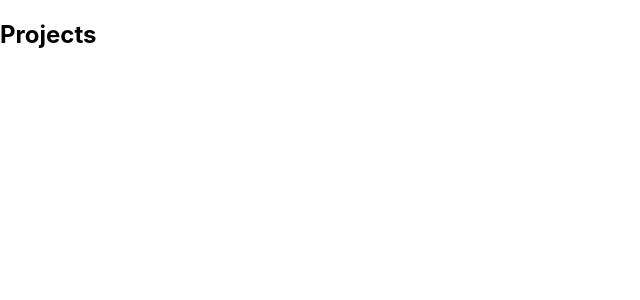
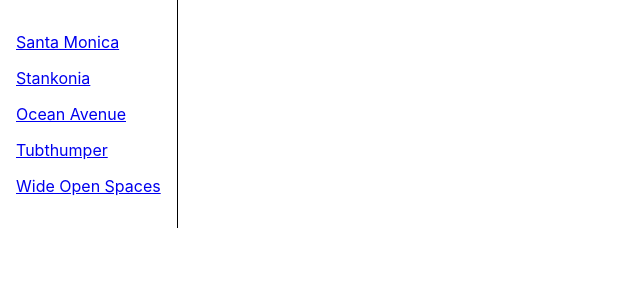
Before and after one commit to cml815/work-samples, a React (Create React App) app: page /projects in a window 1280 px wide. Shown: the top 300 px of the page, without its empty margins (0-640 px from the left). Built offline with nearby package versions, Linux system fonts and the light colour scheme.

Commit message:
start project data and route

```diff
--- /dev/null
+++ b/src/data.js
@@ -0,0 +1,36 @@
+let projects = [
+  {
+    name: "Santa Monica",
+    number: 1995,
+    amount: "$10,800",
+    due: "12/05/1995"
+  },
+  {
+    name: "Stankonia",
+    number: 2000,
+    amount: "$8,000",
+    due: "10/31/2000"
+  },
+  {
+    name: "Ocean Avenue",
+    number: 2003,
+    amount: "$9,500",
+    due: "07/22/2003"
+  },
+  {
+    name: "Tubthumper",
+    number: 1997,
+    amount: "$14,000",
+    due: "09/01/1997"
+  },
+  {
+    name: "Wide Open Spaces",
+    number: 1998,
+    amount: "$4,600",
+    due: "01/27/2998"
+  }
+];
+
+export function getProjects() {
+  return projects;
+}
--- a/src/routes/projects.jsx
+++ b/src/routes/projects.jsx
@@ -1,7 +1,26 @@
+import { Link } from "react-router-dom";
+import { getProjects } from "../data";
+
 export default function Projects() {
+  let projects = getProjects();
   return (
-    <main>
-      <h2>Projects</h2>
-    </main>
-  )
+    <div style={{ display: "flex" }}>
+      <nav
+        style={{
+          borderRight: "solid 1px",
+          padding: "1rem"
+        }}
+      >
+        {projects.map(project => (
+          <Link
+            style={{ display: "block", margin: "1rem 0" }}
+            to={`/projects/${project.number}`}
+            key={project.number}
+          >
+            {project.name}
+          </Link>
+        ))}
+      </nav>
+    </div>
+  );
 }
```
